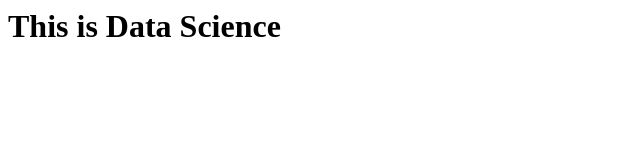
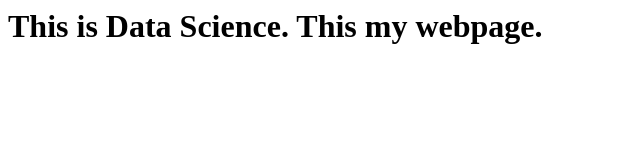
Before and after one commit to datascienceprj2020/datascienceprj2020.github.io, a plain HTML site: page index.html in a window 1280 px wide. Shown: the whole page, without its empty margins (0-640 px from the left). Drawn offline with Linux system fonts and the light colour scheme.

Commit message:
Update index.html

```diff
--- a/index.html
+++ b/index.html
@@ -1,5 +1,5 @@
 <html>
     <h1>
-        This is Data Science
+        This is Data Science. This my webpage.
     </h1>
 </html>
```
